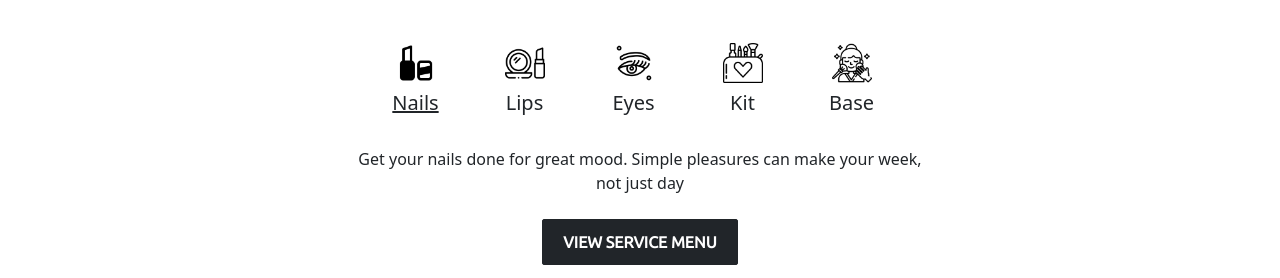
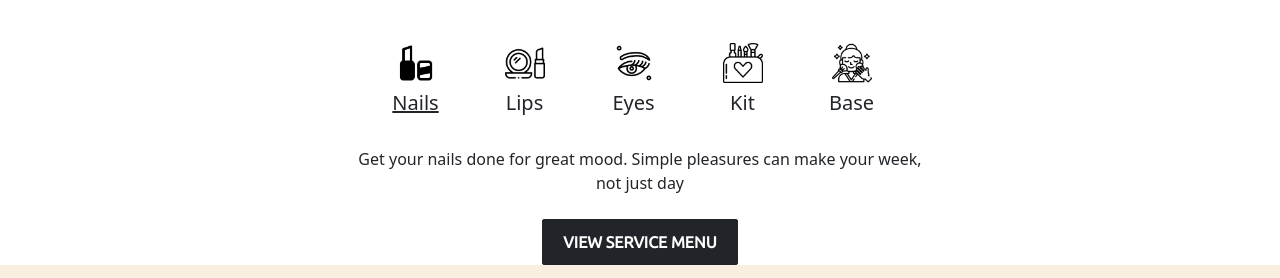
Before and after one commit to usamaafzal704/cherie, a plain HTML site: page index.html in a window 1280 px wide. Shown: the part 674-952 px from the top of the page. Drawn offline with nearby package versions, Linux system fonts and the light colour scheme; a web font is replaced by a local one.

Commit message:
Update index.html

```diff
--- a/index.html
+++ b/index.html
@@ -98,7 +98,7 @@
     </div>
 
     <section class="section1">
-        <div class="container text-center" style="height:350px ;">
+        <div class="container text-center">
         <h1 class="text-center my-5">Service Menu</h1>
 
         <div class="container text-center mb-3">
```
